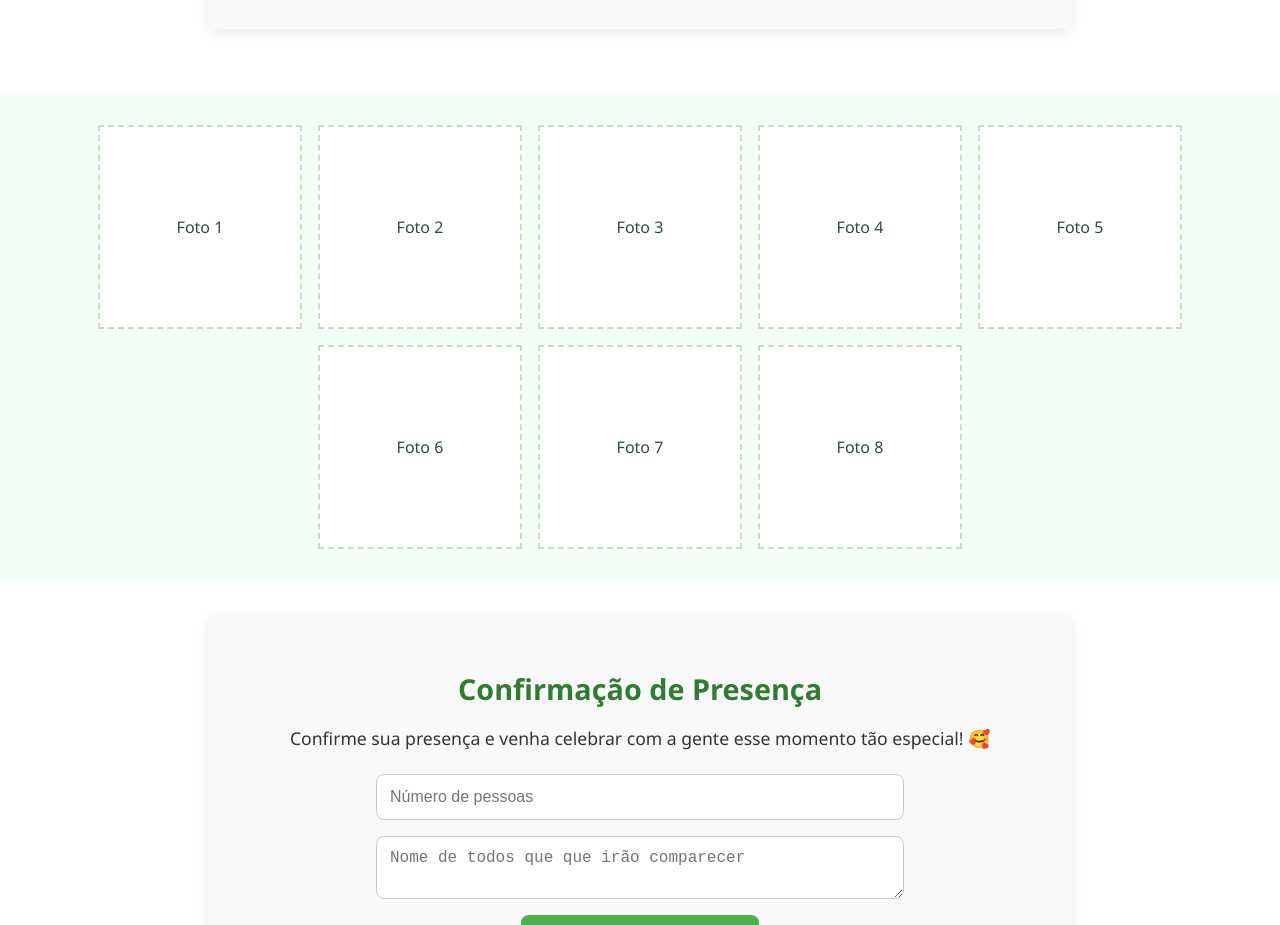
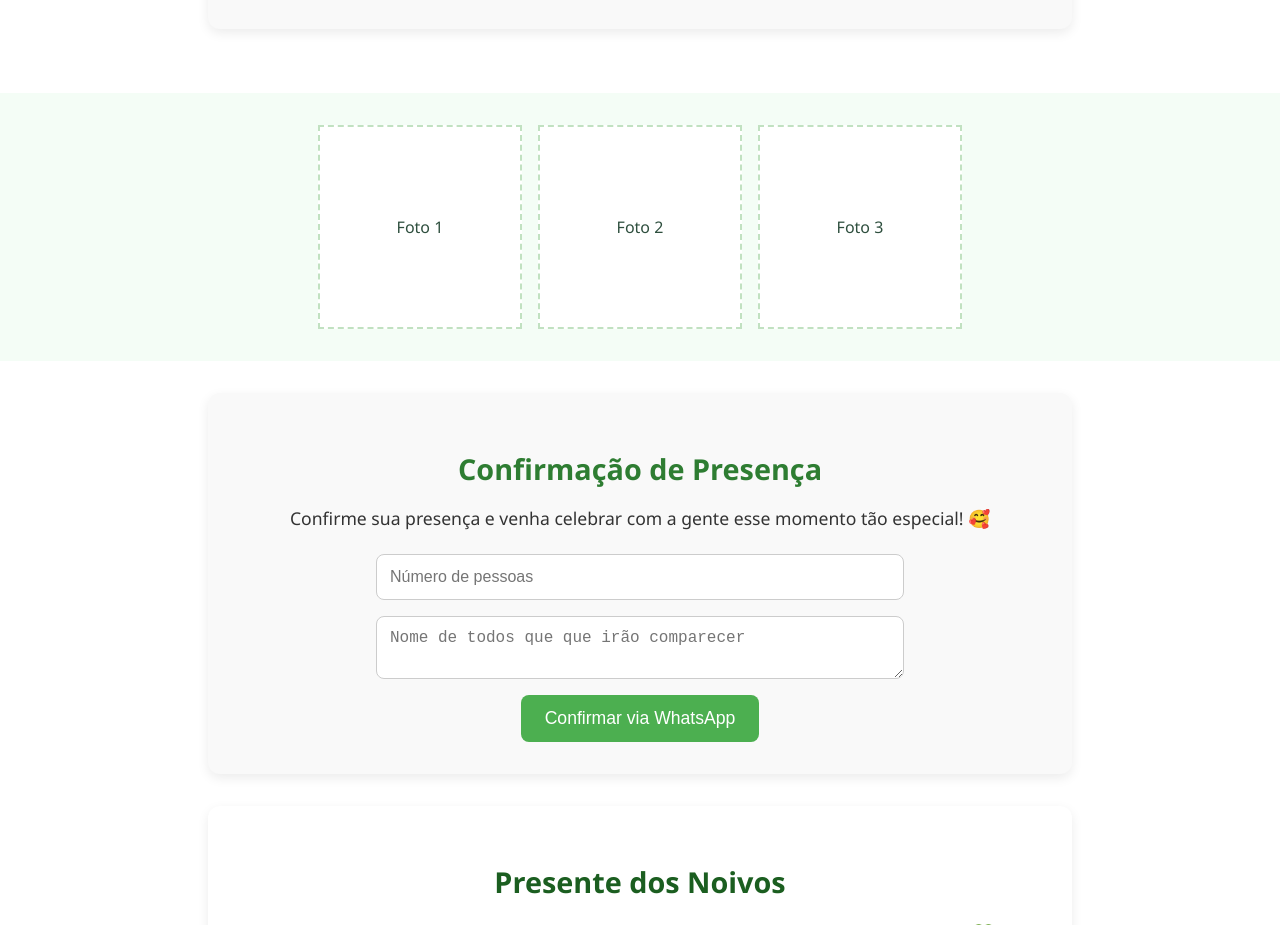
Before and after one commit to Fernanda-Teixeira-Vilassa/Casamento-Max-e-Silva, a plain HTML site: page index.html in a window 1280 px wide. Shown: the part 1089-2014 px from the top of the page. Drawn offline with Linux system fonts and the light colour scheme.

Commit message:
alterações quantidade de fotos index.html

```diff
--- a/index.html
+++ b/index.html
@@ -49,11 +49,6 @@
         <div class="photo-box" onclick="uploadPhoto(this)"><span>Foto 1</span></div>
         <div class="photo-box" onclick="uploadPhoto(this)"><span>Foto 2</span></div>
         <div class="photo-box" onclick="uploadPhoto(this)"><span>Foto 3</span></div>
-        <div class="photo-box" onclick="uploadPhoto(this)"><span>Foto 4</span></div>
-        <div class="photo-box" onclick="uploadPhoto(this)"><span>Foto 5</span></div>
-        <div class="photo-box" onclick="uploadPhoto(this)"><span>Foto 6</span></div>
-        <div class="photo-box" onclick="uploadPhoto(this)"><span>Foto 7</span></div>
-        <div class="photo-box" onclick="uploadPhoto(this)"><span>Foto 8</span></div>
     </section>
     <section class="rsvp">
         <h2>Confirmação de Presença</h2>
```
